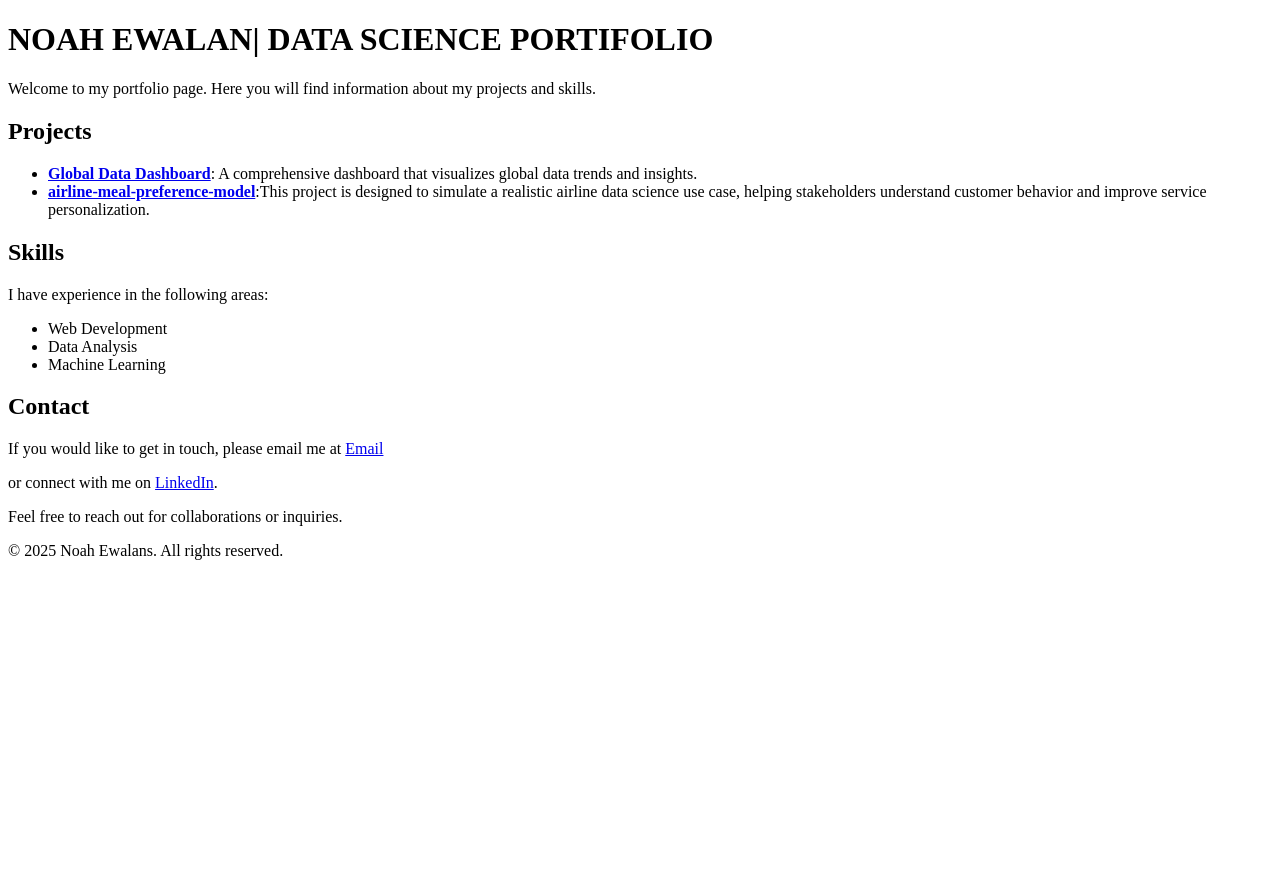
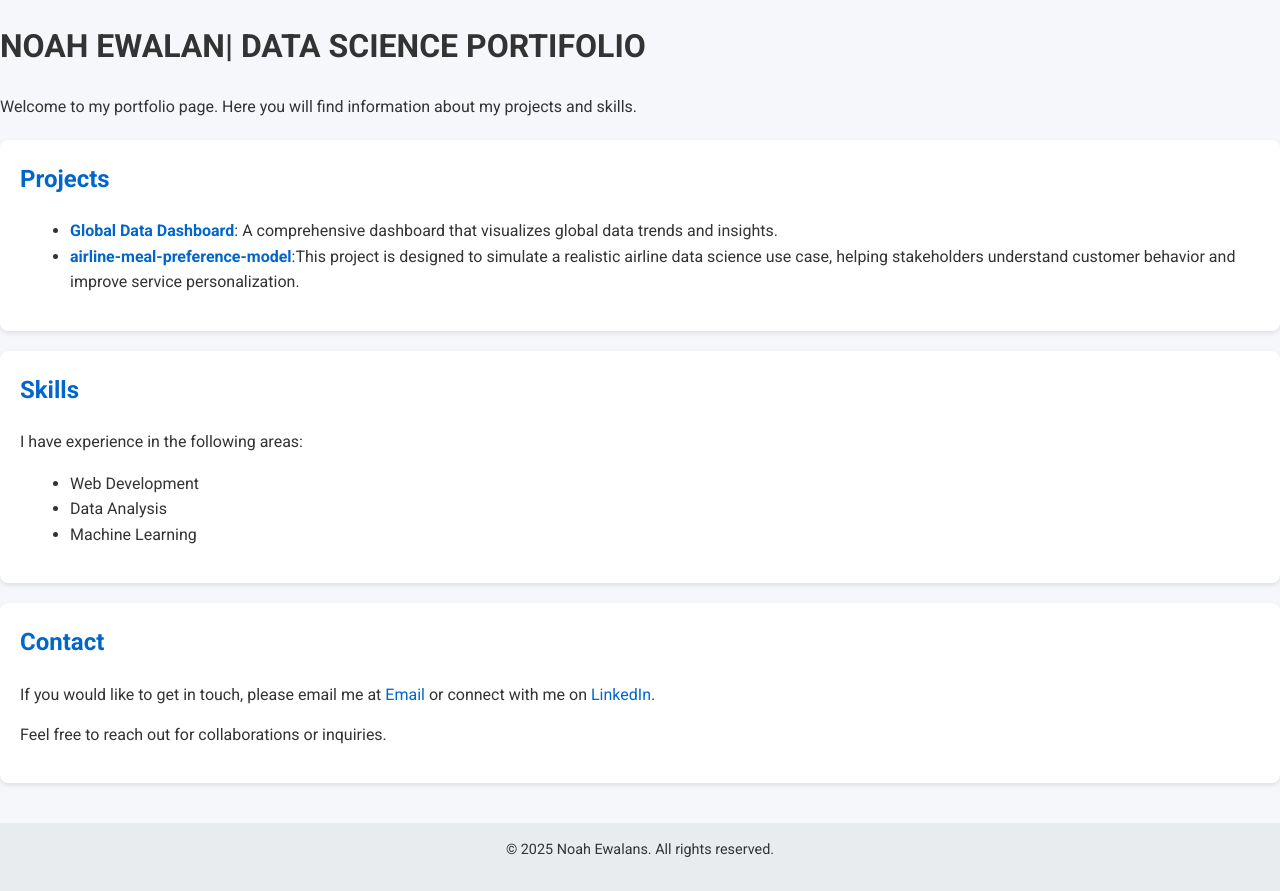
Before and after one commit to ramnoa/Myportifolio, a plain HTML site: page index.html in a window 1280 px wide. Before the commit the page ends 800 px from the top, so only its background shows below. Drawn offline with Linux system fonts and the light colour scheme.

Commit message:
updated css file

```diff
--- a/index.html
+++ b/index.html
@@ -7,7 +7,7 @@
     <link rel="icon" type="image/png" sizes="32x32" href="/favicon-32x32.png">
     <link rel="icon" type="image/png" sizes="16x16" href="/favicon-16x16.png">
     <link rel="manifest" href="/site.webmanifest">
-    <link rel="stylesheet" href="styles.css">
+    <link rel="stylesheet" href="style.css">
 
     <title>PORTIFOLIO</title>
 </head>
@@ -36,8 +36,9 @@
     </section>
     <section>
         <h2>Contact</h2>
-        <p>If you would like to get in touch, please email me at <a href="mailto: ramzeynoah11@gmail.com">Email</a></p>
-        </a> or connect with me on <a href="https://www.linkedin.com/in/yourprofile">LinkedIn</a>.</p>
+        <p>If you would like to get in touch, please email me at
+        <a href="mailto: ramzeynoah11@gmail.com">Email</a>  or connect with me on
+        <a href="https://www.linkedin.com/in/yourprofile">LinkedIn</a>.</p>
         <p>Feel free to reach out for collaborations or inquiries.</p>
     </section>
 
--- a/style.css
+++ b/style.css
@@ -1,44 +1,48 @@
-/* Reset some default browser styles */
-* {
+/* Import a Google Font for modern typography */
+@import url('https://fonts.googleapis.com/css2?family=Roboto:wght@400;700&display=swap');
+
+body {
+    font-family: 'Roboto', sans-serif;
+    background-color: #f5f7fa;
+    color: #333;
     margin: 0;
     padding: 0;
-  box-sizing: border-box;
+    line-height: 1.6;
 }
 
-body {
-  font-family: "Segoe UI", Tahoma, Geneva, Verdana, sans-serif;
-  line-height: 1.6;
-  background-color: #793f19be;
-  color: #333;
-  padding: 20px;
-  max-width: 900px;
-  margin: auto;
+header {
+    background-color: #0066cc;
+    color: white;
+    padding: 40px 0;
+    text-align: center;
 }
 
-h1 {
-  color: #2c3e50;
-  font-size: 2.2em;
-  margin-bottom: 10px;
+header h1 {
+    margin: 0;
+    font-size: 2rem;
+}
+
+main {
+    max-width: 800px;
+    margin: 20px auto;
+    padding: 0 20px;
+}
+
+section {
+    background-color: white;
+    margin: 20px 0;
+    padding: 20px;
+    border-radius: 8px;
+    box-shadow: 0 2px 5px rgba(0,0,0,0.1);
 }
 
 h2 {
-  color: #34495e;
-  margin-top: 20px;
-  margin-bottom: 8px;
-}
-
-p {
-  margin-bottom: 12px;
-}
-
-ul {
-  list-style-type: disc;
-  margin-left: 20px;
-  margin-bottom: 12px;
+    color: #0066cc;
+    margin-top: 0;
 }
 
 a {
-  color: #061e6e;
+    color: #0066cc;
     text-decoration: none;
 }
 
@@ -46,9 +50,18 @@ a:hover {
     text-decoration: underline;
 }
 
-section {
-  margin-bottom: 20px;
-  padding: 10px ;
-  border-bottom: 5px solid #4d3d3d;
-  box-shadow: #2c3e50;
+footer {
+    text-align: center;
+    padding: 15px 0;
+    background-color: #e9ecef;
+    margin-top: 40px;
+    font-size: 0.9rem;
 }
+ul {
+    padding-left: 50px;
+}
+
+p {
+    margin-top: 0;
+    margin-bottom: 15px;
+}
```
Lines whose indentation alone changed are shown as unchanged.
